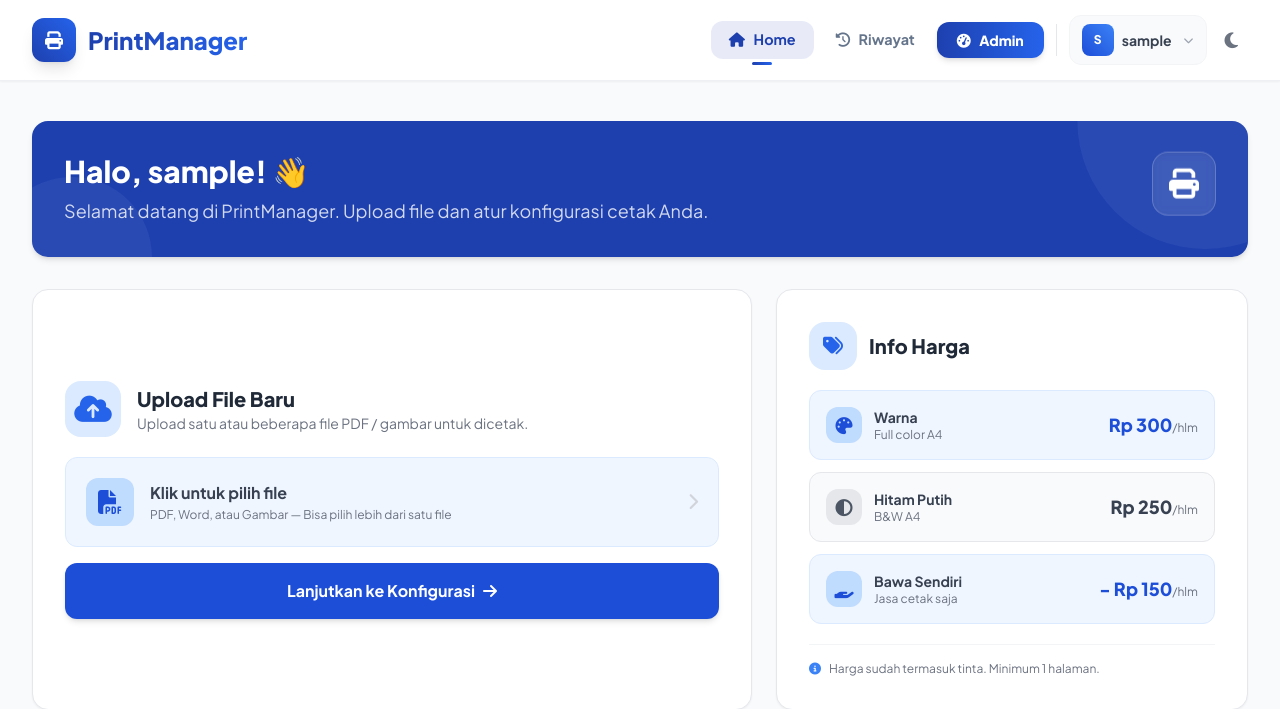
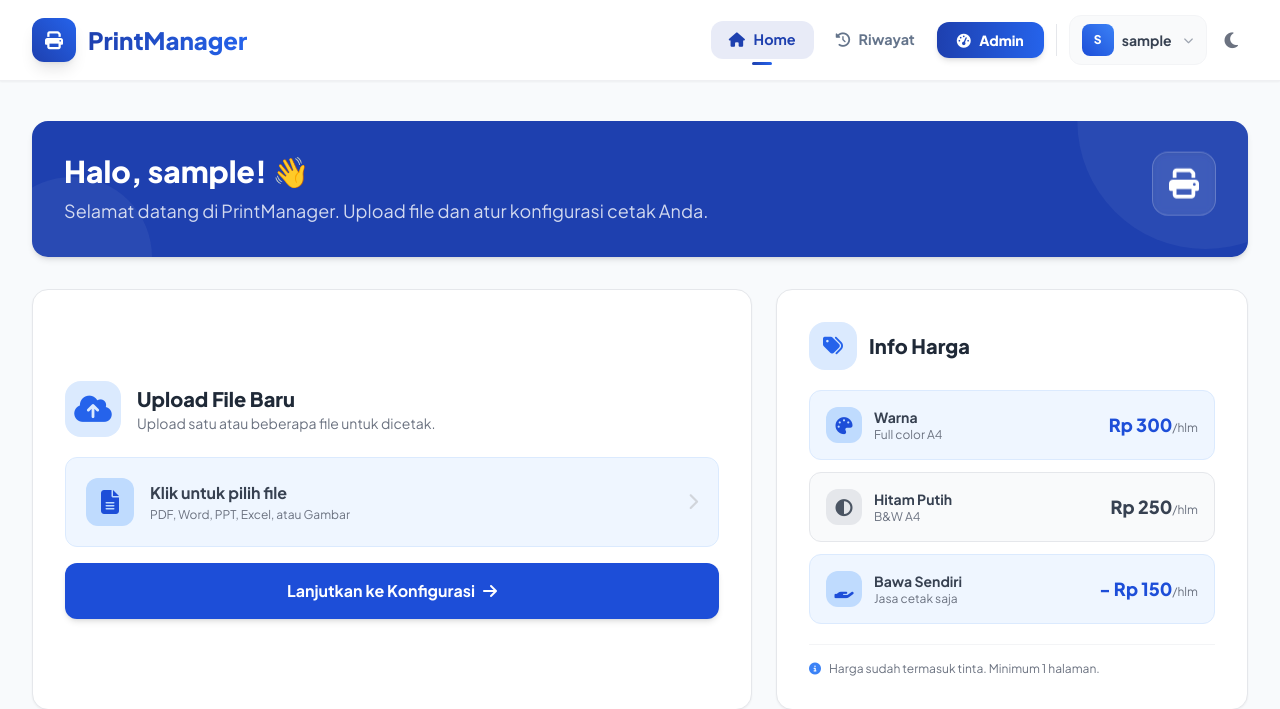
Before and after one commit to bagus2719/print-management, a Flask app: page / in a window 1280 px wide. Shown: the top 709 px of the page. Run offline with Flask 3, Linux system fonts and the light colour scheme; a user stored in the database is signed in; tables that the repository leaves empty hold one stand-in row (values such as "Sample post"); some libraries are stand-ins or nearby versions.

Commit message:
Add full support for Word, PowerPoint, Excel uploads with dynamic icons

```diff
--- a/config.py
+++ b/config.py
@@ -20,7 +20,7 @@ class Config:
     # Uploads
     UPLOAD_FOLDER = os.path.join(basedir, 'uploads')
     MAX_CONTENT_LENGTH = 16 * 1024 * 1024  # 16 MB max upload size
-    ALLOWED_EXTENSIONS = {'pdf', 'png', 'jpg', 'jpeg', 'webp', 'doc', 'docx'}
+    ALLOWED_EXTENSIONS = {'pdf', 'png', 'jpg', 'jpeg', 'webp', 'doc', 'docx', 'ppt', 'pptx', 'xls', 'xlsx'}
 
     # Midtrans Keys
     MIDTRANS_MERCHANT_ID = os.environ.get('MIDTRANS_MERCHANT_ID')
--- a/main.py
+++ b/main.py
@@ -15,6 +15,7 @@ from PIL import Image
 bp = Blueprint('main', __name__)
 
 ALLOWED_IMAGE_EXTENSIONS = {'png', 'jpg', 'jpeg', 'webp'}
+DOCUMENT_EXTENSIONS = {'doc', 'docx', 'ppt', 'pptx', 'xls', 'xlsx'}
 
 def allowed_file(filename):
     return '.' in filename and filename.rsplit('.', 1)[1].lower() in current_app.config['ALLOWED_EXTENSIONS']
@@ -91,16 +92,19 @@ def index():
                         with open(filepath, 'rb') as f:
                             reader = PyPDF2.PdfReader(f)
                             num_pages = len(reader.pages)
+                    elif ext in DOCUMENT_EXTENSIONS:
+                        # Word, PowerPoint, Excel - default to 1 page
+                        # User can edit page count on configure page
+                        num_pages = 1
                     else:
-                        # Word or other documents (doc, docx)
-                        # Default to 1 page as counting pages in Word is complex without heavy libraries
                         num_pages = 1
 
                     files_for_configuration.append({
                         'filename': unique_filename,
                         'display_name': original_filename,
                         'filepath': filepath,
-                        'pages': num_pages
+                        'pages': num_pages,
+                        'ext': ext
                     })
                 except Exception as e:
                     flash(f'Gagal memproses file "{original_filename}": format file mungkin rusak.', 'danger')
@@ -113,7 +117,7 @@ def index():
             session['files_to_configure'] = files_for_configuration
             return redirect(url_for('main.configure_jobs'))
         else:
-            flash('Tidak ada file PDF valid yang berhasil diupload.', 'danger')
+            flash('Tidak ada file valid yang berhasil diupload.', 'danger')
             return redirect(request.url)
 
     recent_jobs = PrintJob.query.filter_by(user_id=current_user.id).order_by(PrintJob.upload_time.desc()).limit(5).all()
--- a/templates/user/dashboard.html
+++ b/templates/user/dashboard.html
@@ -31,21 +31,21 @@
                     </div>
                     <div>
                         <h3 class="text-xl font-black text-gray-800">Upload File Baru</h3>
-                        <p class="text-sm text-gray-500">Upload satu atau beberapa file PDF / gambar untuk dicetak.</p>
+                        <p class="text-sm text-gray-500">Upload satu atau beberapa file untuk dicetak.</p>
                     </div>
                 </div>
                 <form action="{{ url_for('main.index') }}" method="post" enctype="multipart/form-data">
                     <input type="hidden" name="csrf_token" value="{{ csrf_token() }}">
                     <div class="bg-blue-50 border border-blue-100 rounded-xl p-5 flex items-center gap-4 cursor-pointer hover:bg-blue-100/60 transition group mb-4" onclick="document.getElementById('files').click()">
                         <div class="w-12 h-12 bg-blue-200 rounded-xl flex items-center justify-center group-hover:scale-110 transition-transform flex-shrink-0">
-                            <i class="fas fa-file-pdf text-2xl text-blue-700"></i>
+                            <i class="fas fa-file-alt text-2xl text-blue-700"></i>
                         </div>
                         <div class="min-w-0 flex-1">
                             <p class="text-base font-bold text-gray-700 custom-file-label-text">Klik untuk pilih file</p>
-                            <p class="text-xs text-gray-500 mt-0.5">PDF, Word, atau Gambar — Bisa pilih lebih dari satu file</p>
+                            <p class="text-xs text-gray-500 mt-0.5">PDF, Word, PPT, Excel, atau Gambar</p>
                         </div>
                         <i class="fas fa-chevron-right text-gray-300 group-hover:text-blue-500 transition"></i>
-                        <input id="files" name="files" type="file" class="sr-only" required multiple accept=".pdf,.doc,.docx,.png,.jpg,.jpeg,.webp">
+                        <input id="files" name="files" type="file" class="sr-only" required multiple accept=".pdf,.doc,.docx,.ppt,.pptx,.xls,.xlsx,.png,.jpg,.jpeg,.webp">
                     </div>
                     <button type="submit" class="w-full py-4 text-base font-bold text-white bg-blue-700 hover:bg-blue-800 rounded-xl shadow-md hover:shadow-lg transition flex items-center justify-center gap-2">
                         Lanjutkan ke Konfigurasi <i class="fas fa-arrow-right"></i>
```
Also changed, not shown: templates/user/configure.html (+14 -1 lines).
